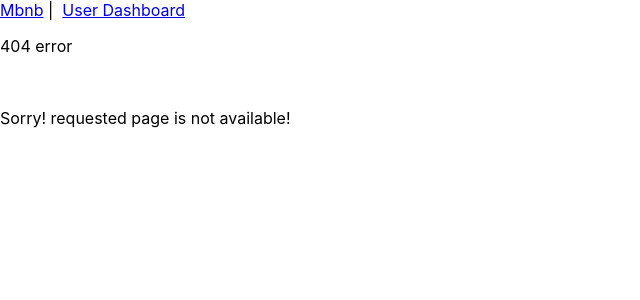
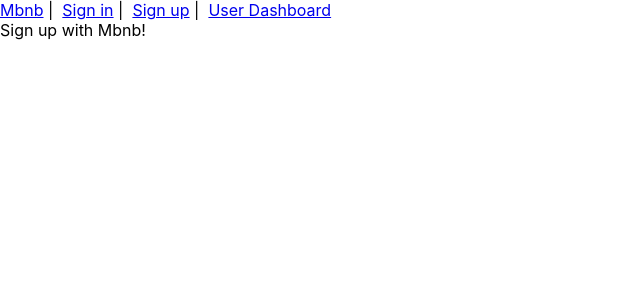
Before and after one commit to Olutundun/Mbnb, a React (Create React App) app in the folder client/: page /Signup in a window 1280 px wide. Before the commit this address had no page. Shown: the top 300 px of the page, without its empty margins (0-640 px from the left). Built offline with nearby package versions, Linux system fonts and the light colour scheme.

Commit message:
updated navbar with sign in and signup

```diff
--- a/client/src/App.js
+++ b/client/src/App.js
@@ -4,6 +4,8 @@ import Nav from './components/Navbar';
 import Home from './pages/Home';
 import UserDashboard from './pages/UserDashboard';
 import NotFound from './pages/NotFound';
+import Signin from './pages/Signin';
+import Signup from './pages/Signup';
 
 import { BrowserRouter as Router, Route, Switch } from "react-router-dom";
 
@@ -15,6 +17,8 @@ function App() {
         <Switch>
           <Route exact path="/" component={Home} />
           <Route exact path="/UserDashboard" component={UserDashboard} />
+          <Route exact path="/Signin" component={Signin} />
+          <Route exact path="/Signup" component={Signup} />
           <Route component={NotFound} />
         </Switch>
       </div>
--- a/client/src/components/Navbar/index.js
+++ b/client/src/components/Navbar/index.js
@@ -8,6 +8,8 @@ function Navbar() {
                 <img src="/img/die.png" alt="20-sided-die" width="50" height="50"></img>
             </Link> | &nbsp; */}
             <Link to="/">Mbnb</Link> | &nbsp;
+            <Link to="/Signin">Sign in</Link> | &nbsp;
+            <Link to="/Signup">Sign up</Link> | &nbsp;
             <Link to="/UserDashboard">User Dashboard</Link>
         </div>
     );
--- /dev/null
+++ b/client/src/pages/Signin.js
@@ -0,0 +1,9 @@
+import React from "react";
+
+function Signin() {
+    return(
+        <div>Signin</div>
+    );
+}
+
+export default Signin;
--- /dev/null
+++ b/client/src/pages/Signup.js
@@ -0,0 +1,9 @@
+import React from "react";
+
+function Signup() {
+    return(
+        <div>Sign up with Mbnb!</div>
+    );
+}
+
+export default Signup;
```
